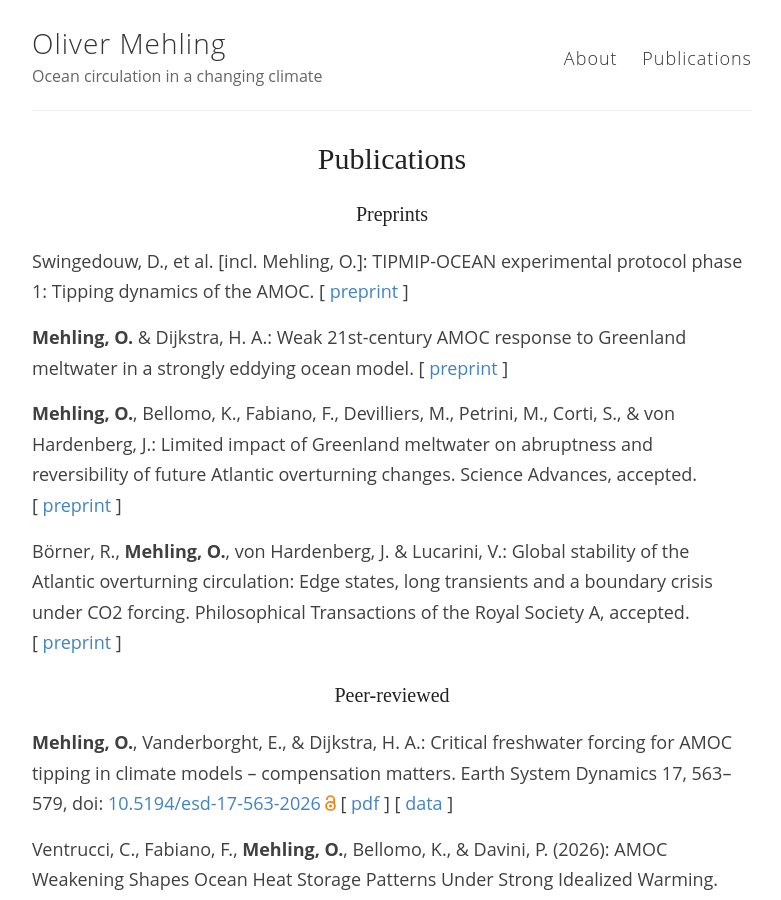
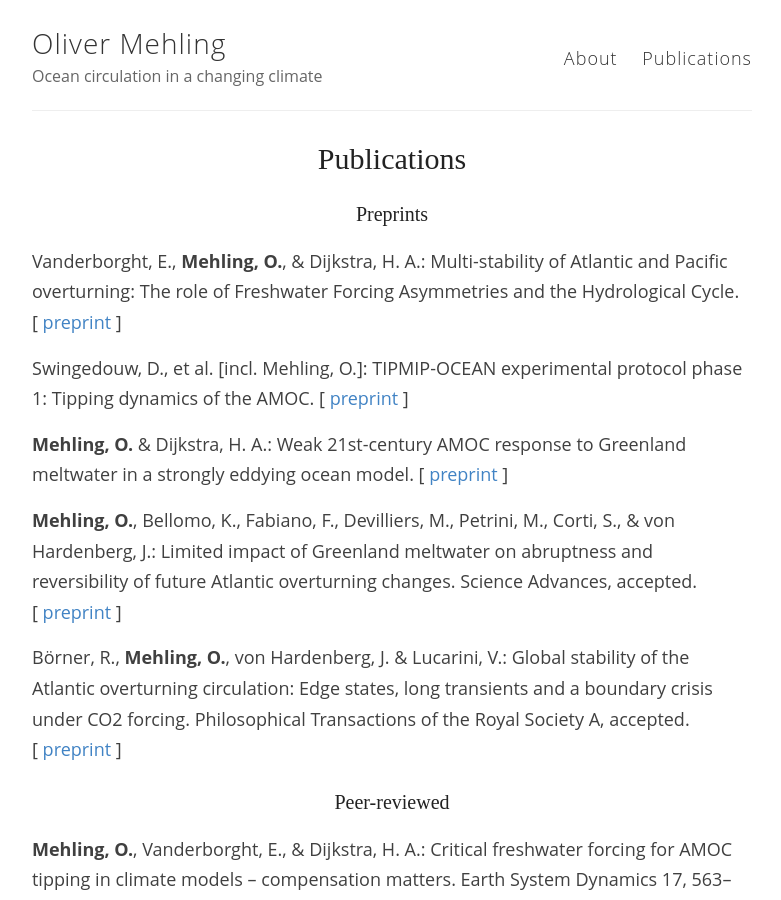
Before and after one commit to omehling/omehling.github.io, a Jekyll site: the page built from _pages/publications.md, in a window 1280 px wide and 900 px high. Shown: the whole window, without its empty margins (248-1029 px from the left). Built offline with Jekyll 4.4.1, drawn with Linux system fonts in a browser that asks for light colours; some web fonts are replaced.

Commit message:
New preprint

```diff
--- a/_pages/publications.md
+++ b/_pages/publications.md
@@ -5,6 +5,8 @@ permalink: /publications/
 ---
 
 ### Preprints
+Vanderborght, E., **Mehling, O.**, & Dijkstra, H. A.: Multi-stability of Atlantic and Pacific overturning: The role of Freshwater Forcing Asymmetries and the Hydrological Cycle. [&nbsp;[preprint](https://arxiv.org/abs/2605.15699)&nbsp;]
+
 Swingedouw, D., et al. [incl. Mehling, O.]: TIPMIP-OCEAN experimental protocol phase 1: Tipping dynamics of the AMOC. [&nbsp;[preprint](https://doi.org/10.5194/egusphere-2026-1698)&nbsp;]
 
 **Mehling, O.** & Dijkstra, H. A.: Weak 21st-century AMOC response to Greenland meltwater in a strongly eddying ocean model. [&nbsp;[preprint](http://arxiv.org/abs/2602.17235)&nbsp;]
```
